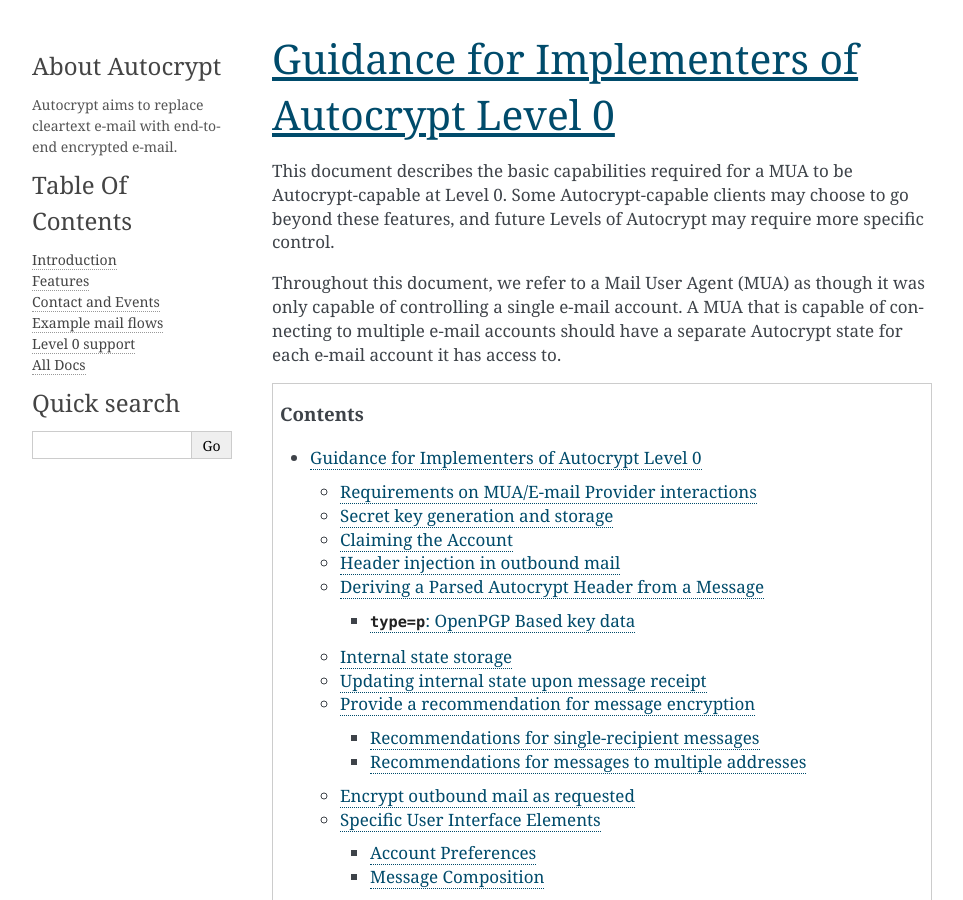
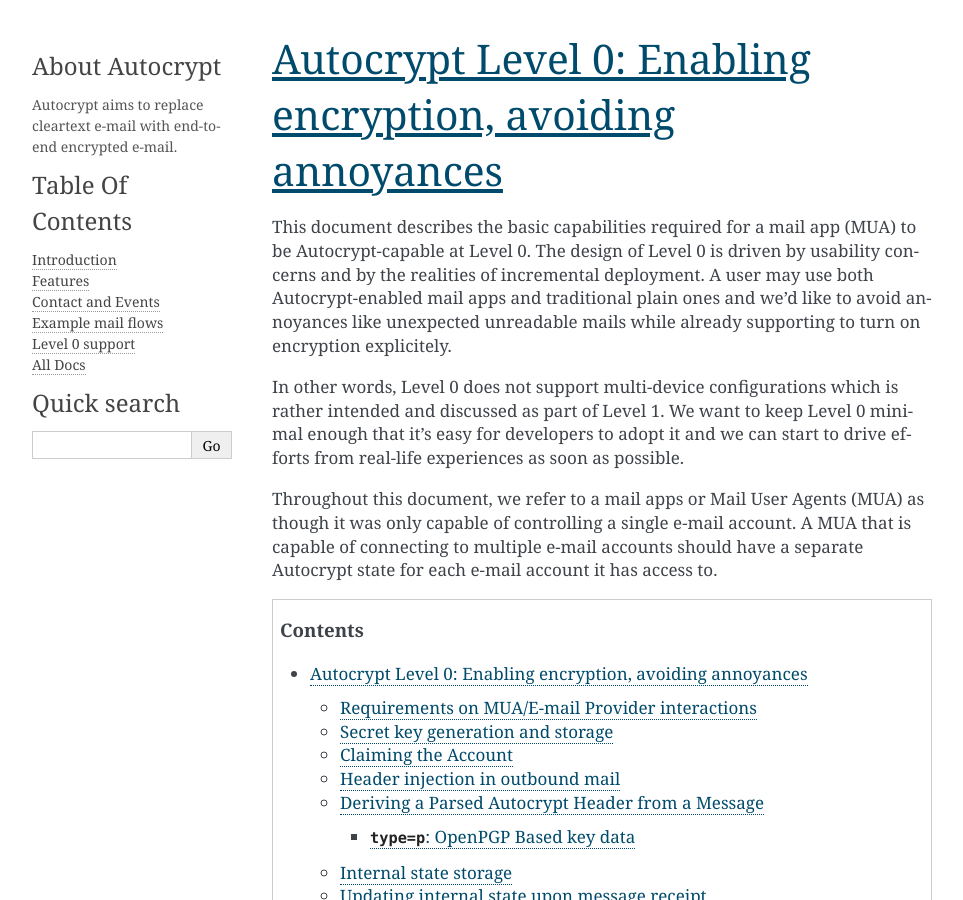
Before and after one commit to autocrypt/autocrypt, a Sphinx documentation site: the page built from doc/level0.rst, in a window 1280 px wide and 900 px high. Shown: the whole window, without its empty margins (148-1111 px from the left). Built offline with Sphinx 7.4.7, drawn with Linux system fonts in a browser that asks for light colours.

Commit message:
fix #18 by clarifying we are working from useaibility, incremental deployment perspectives.

```diff
--- a/doc/level0.rst
+++ b/doc/level0.rst
@@ -1,13 +1,20 @@
-Guidance for Implementers of Autocrypt Level 0
-==============================================
+Autocrypt Level 0: Enabling encryption, avoiding annoyances
+===========================================================
 
-This document describes the basic capabilities required for a MUA to
-be Autocrypt-capable at Level 0.  Some Autocrypt-capable clients may
-choose to go beyond these features, and future Levels of Autocrypt may
-require more specific control.
+This document describes the basic capabilities required for a mail app (MUA)
+to be Autocrypt-capable at Level 0.  The design of Level 0 is driven by
+usability concerns and by the realities of incremental deployment.  A user
+may use both Autocrypt-enabled mail apps and traditional plain ones
+and we'd like to avoid annoyances like unexpected unreadable mails
+while already supporting to turn on encryption explicitely.
 
-Throughout this document, we refer to a Mail User Agent (MUA) as
-though it was only capable of controlling a single e-mail account.  A
+In other words, Level 0 does not support multi-device configurations which is
+rather intended and discussed as part of Level 1.  We want to keep Level 0
+minimal enough that it's easy for developers to adopt it and we can
+start to drive efforts from real-life experiences as soon as possible.
+
+Throughout this document, we refer to a mail apps or Mail User Agents (MUA)
+as though it was only capable of controlling a single e-mail account.  A
 MUA that is capable of connecting to multiple e-mail accounts should
 have a separate Autocrypt state for each e-mail account it has access
 to.
```
Also changed, not shown: doc/index.rst (+9 -8 lines).
